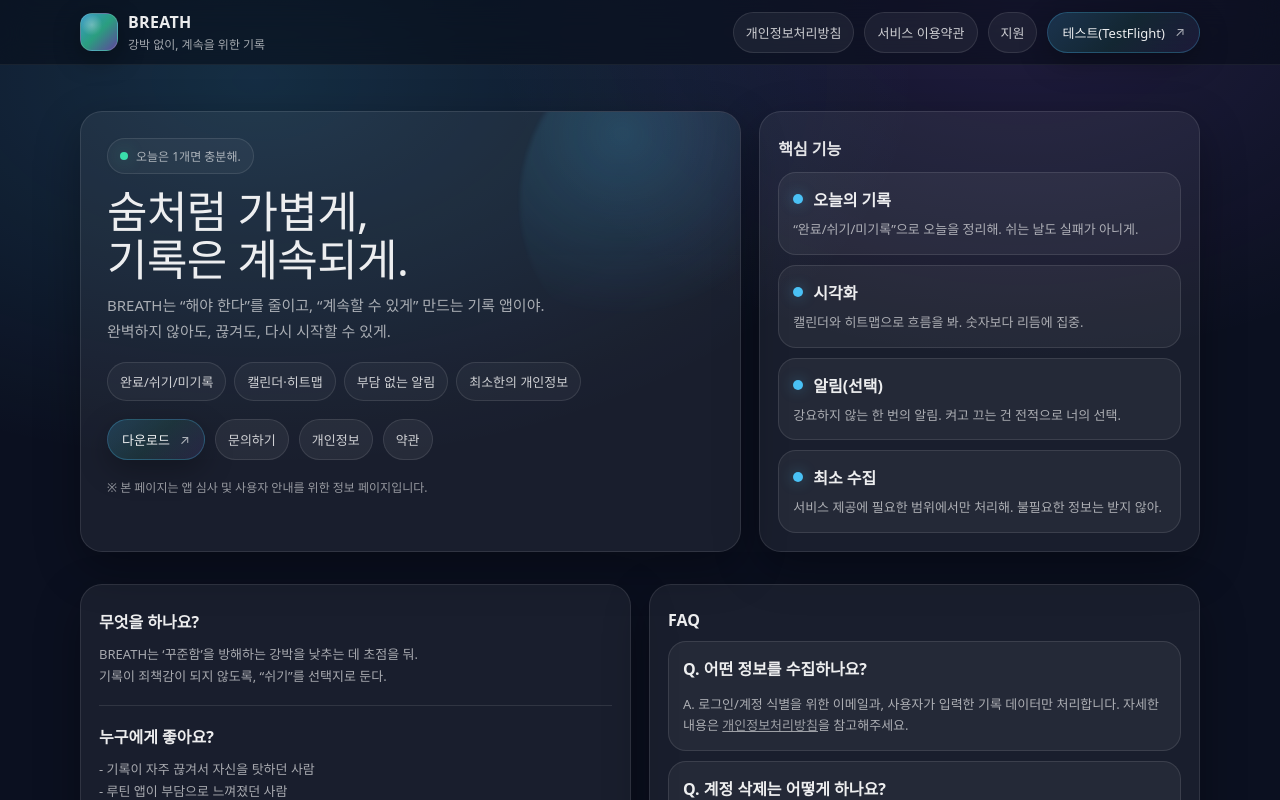
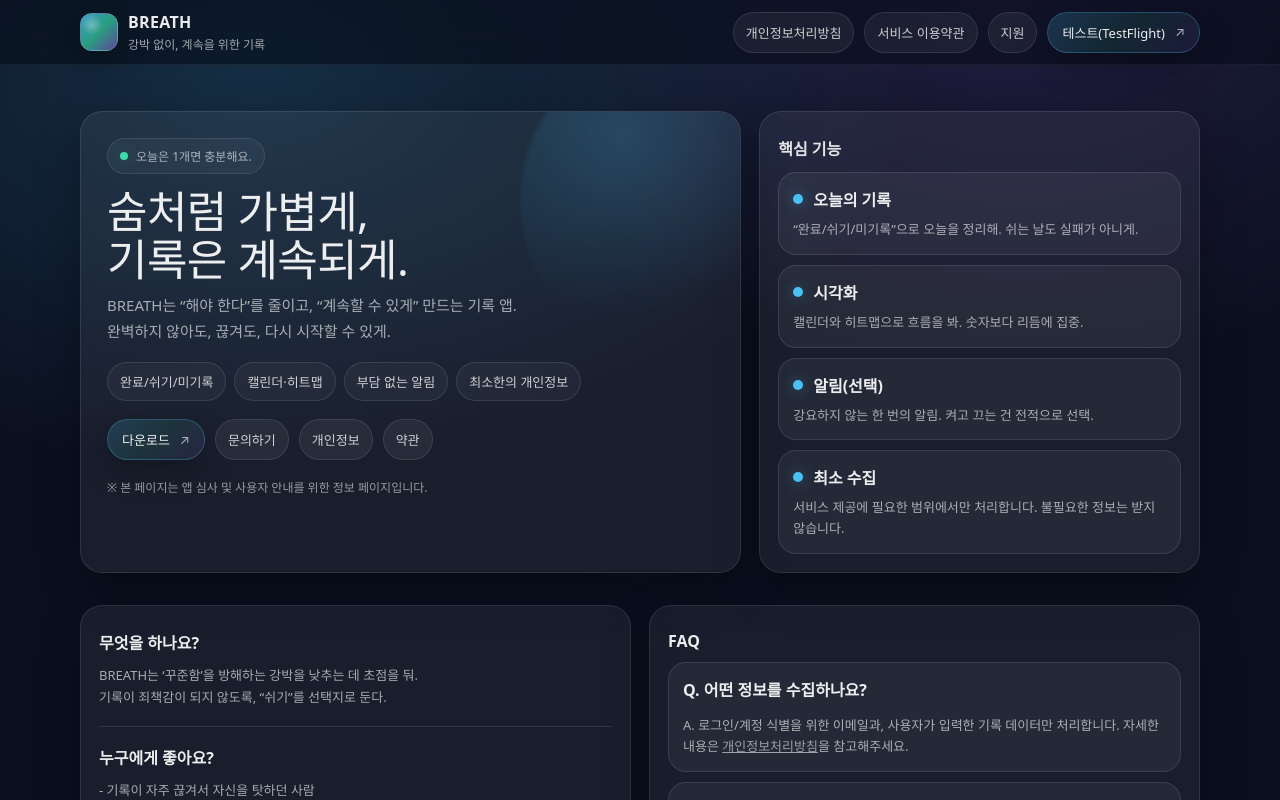
Before and after one commit to jeomlee/breath-web, a Next.js app: page / in a window 1280 px wide. Shown: the top 800 px of the page. Built offline with nearby package versions, Linux system fonts and the light colour scheme.

Commit message:
remove gradation

```diff
--- a/app/globals.css
+++ b/app/globals.css
@@ -23,7 +23,7 @@
   background:
     radial-gradient(1200px 700px at 20% 10%, rgba(76, 201, 255, 0.16), transparent 55%),
     radial-gradient(900px 600px at 80% 0%, rgba(164, 109, 255, 0.14), transparent 60%),
-    linear-gradient(180deg, #0b1020, #0b1020);
+    #0b1020;;
 }
 
 a { color: inherit; text-decoration: none; }
--- a/app/page.tsx
+++ b/app/page.tsx
@@ -35,7 +35,7 @@
             <div className="card heroMain">
               <div className="kicker">
                 <span className="dot" />
-                오늘은 1개면 충분해.
+                오늘은 1개면 충분해요.
               </div>
 
               <div className="h1">
@@ -45,7 +45,7 @@
               </div>
 
               <p className="desc">
-                BREATH는 “해야 한다”를 줄이고, “계속할 수 있게” 만드는 기록 앱이야.
+                BREATH는 “해야 한다”를 줄이고, “계속할 수 있게” 만드는 기록 앱.
                 <br />
                 완벽하지 않아도, 끊겨도, 다시 시작할 수 있게.
               </p>
@@ -85,11 +85,11 @@
                 </div>
                 <div className="featureItem">
                   <div className="ft"><span className="badge" /> 알림(선택)</div>
-                  <p>강요하지 않는 한 번의 알림. 켜고 끄는 건 전적으로 너의 선택.</p>
+                  <p>강요하지 않는 한 번의 알림. 켜고 끄는 건 전적으로 선택.</p>
                 </div>
                 <div className="featureItem">
                   <div className="ft"><span className="badge" /> 최소 수집</div>
-                  <p>서비스 제공에 필요한 범위에서만 처리해. 불필요한 정보는 받지 않아.</p>
+                  <p>서비스 제공에 필요한 범위에서만 처리합니다. 불필요한 정보는 받지 않습니다.</p>
                 </div>
               </div>
             </aside>
```
